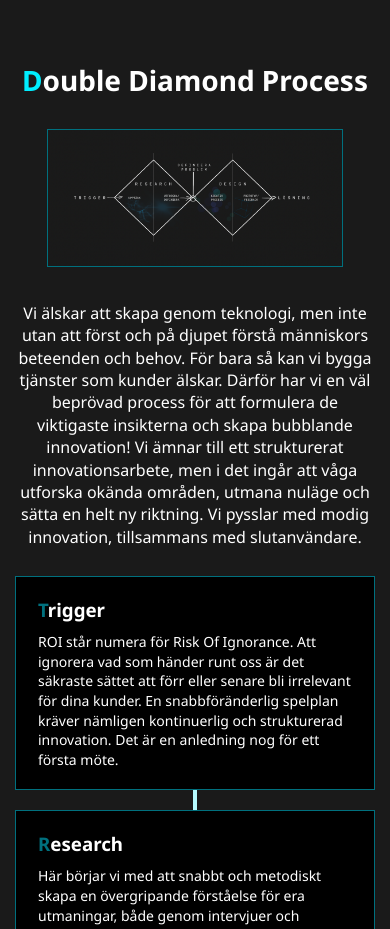
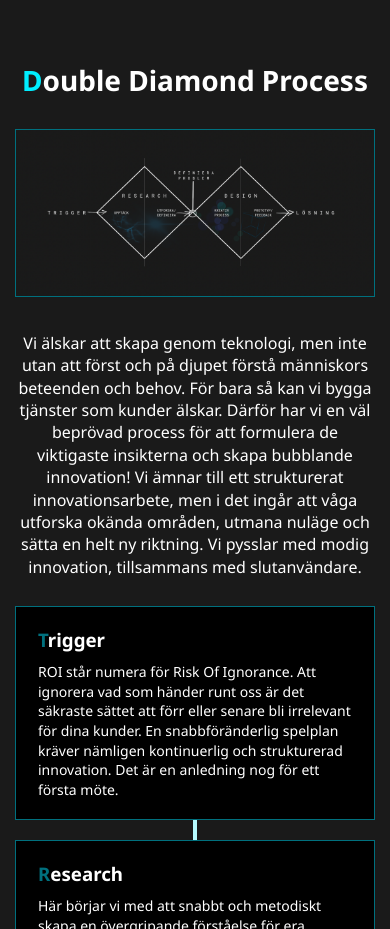
Before and after one commit to carcosa-rnd/eddiepiper.com, a React (Vite) app: page / in a window 390 px wide. Shown: the part 1480-2409 px from the top of the page. Built offline with nearby package versions, Linux system fonts and the light colour scheme.

Commit message:
refactor: change double diamond image size on mobile screen

```diff
--- a/src/components/Process/process.module.scss
+++ b/src/components/Process/process.module.scss
@@ -95,8 +95,12 @@
   }
 
   .image_wrapper__dd {
-    width: 82%;
+    width: 100%;
     margin: 30px auto 30px;
+
+    @include mediumScreen() {
+      width: 82%;
+    }
 
     img {
       width: 100%;
```
